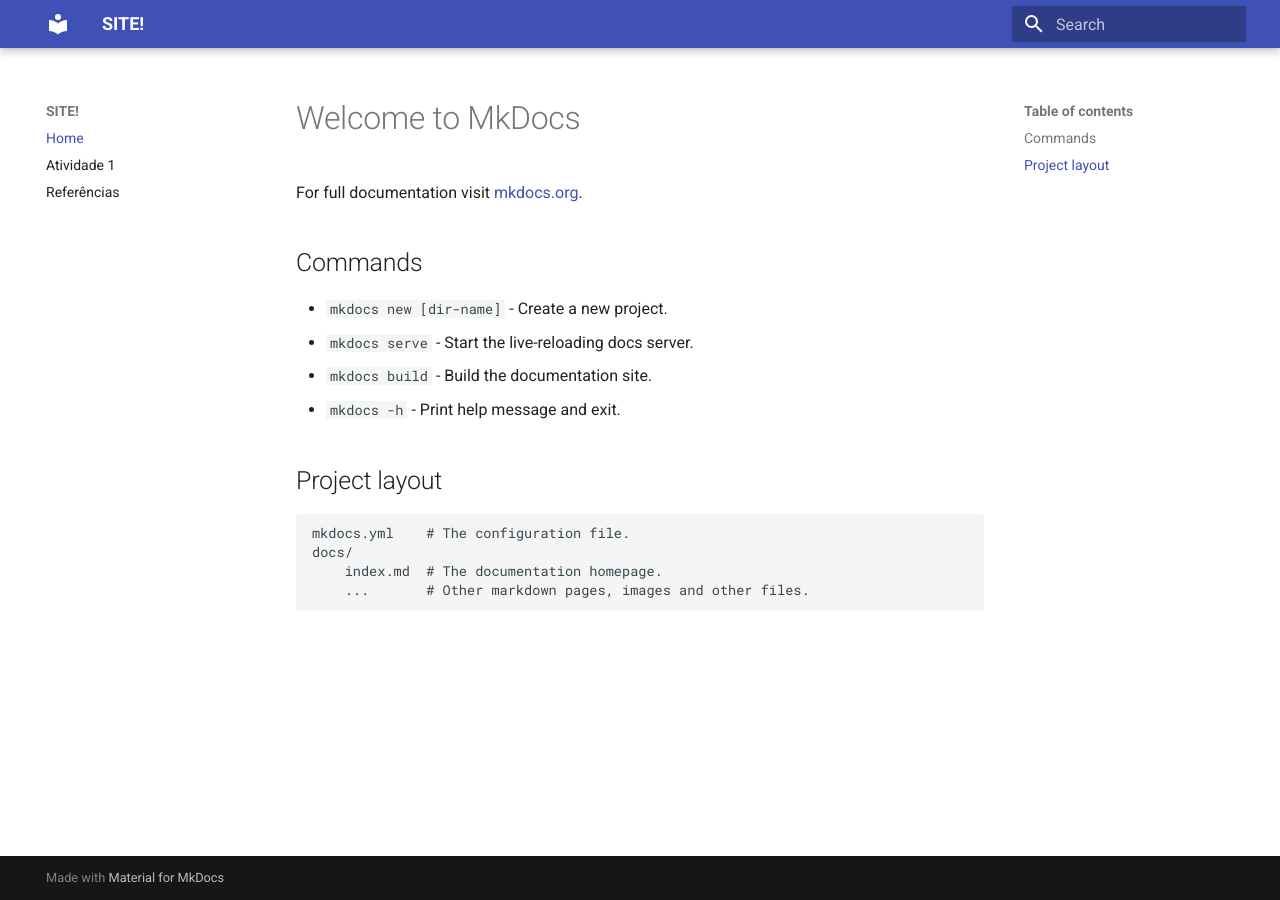
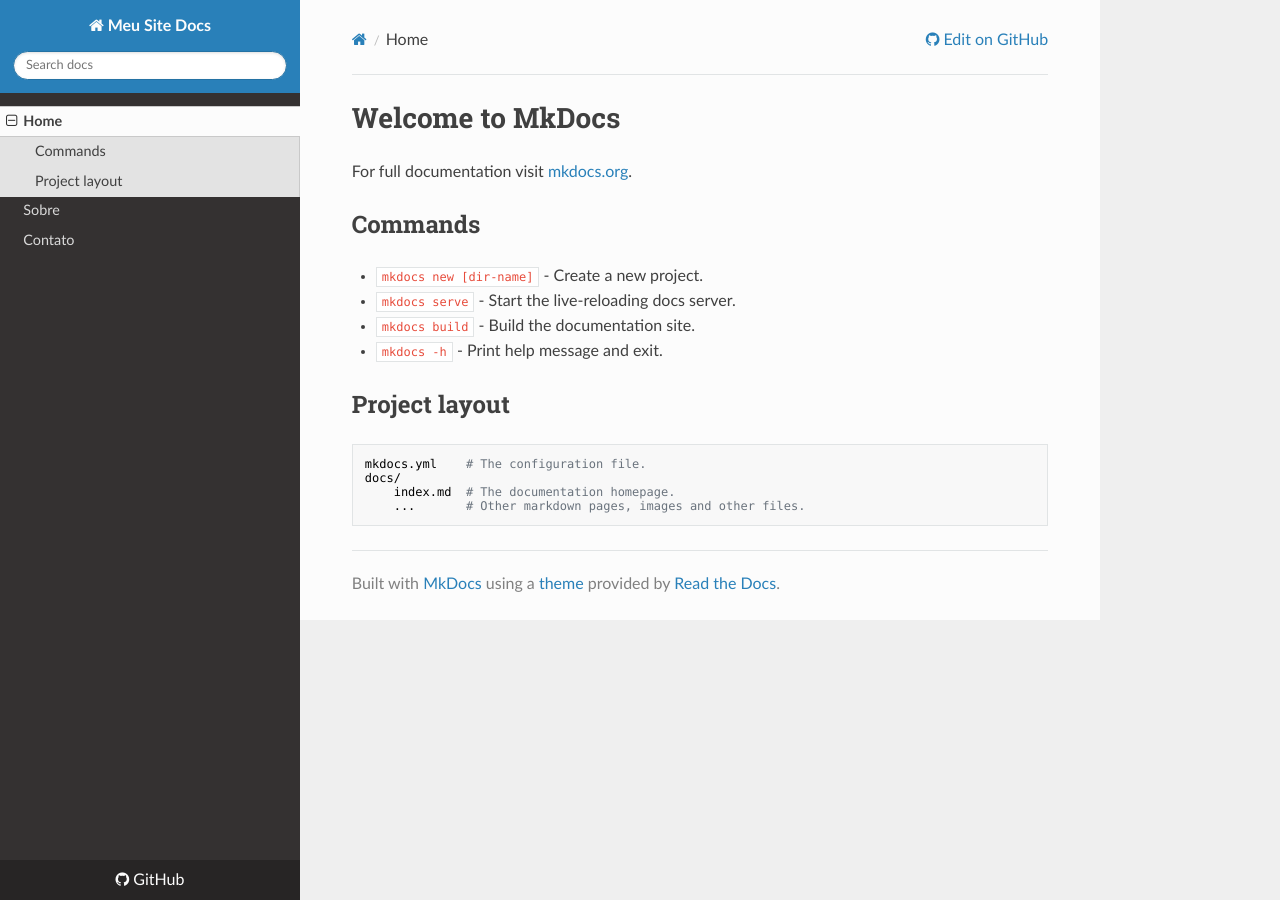
Before and after one commit to IT214-GrupoA/Grupo_A, an MkDocs documentation site: the page built from docs/index.md, in a window 1280 px wide. Built offline with MkDocs 1.6.1, drawn with Linux system fonts in a browser that asks for light colours; nearby versions of some CDN libraries.

Commit message:
Update mkdocs.yml

```diff
--- a/mkdocs.yml
+++ b/mkdocs.yml
@@ -1,8 +1,15 @@
-site_name: SITE!
+site_name: Meu Site Docs
+site_dir: docs
+site_url: https://seu-usuario.github.io/seu-repositorio/
+repo_url: https://github.com/seu-usuario/seu-repositorio
+
 theme:
-  name: material
+  name: readthedocs
 
 nav:
-   - Home: index.md
-   - Atividade 1: atv1.md
-   - Referências: ref.md  # Exemplo de mais uma página
+  - Home: index.md
+  - Sobre: sobre.md
+  - Contato: contato.md
+
+plugins:
+  - search
```
